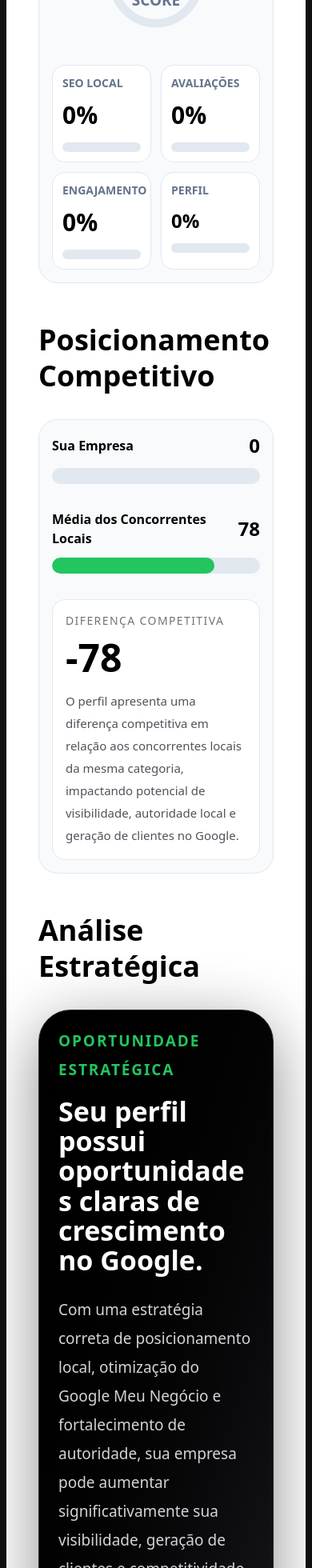
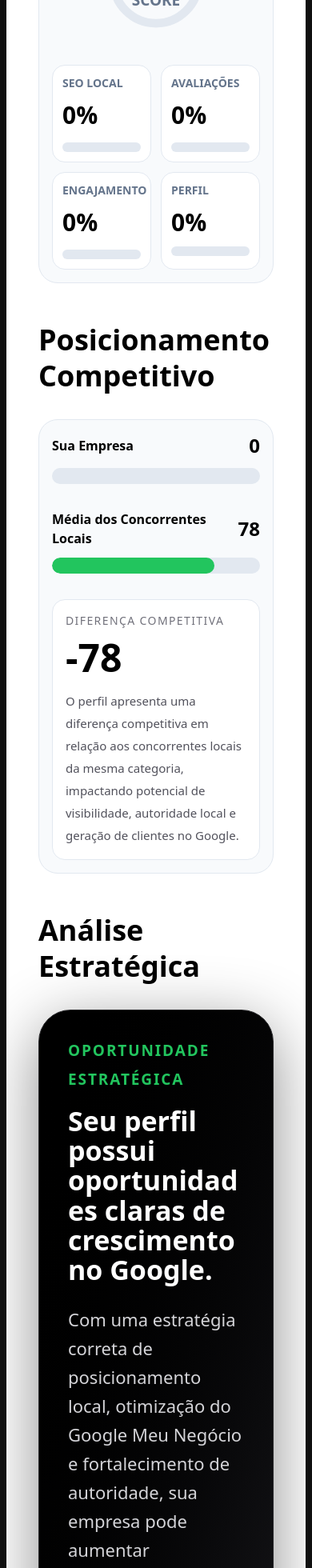
Before and after one commit to patrickvelho94/gmn-laudos, a Next.js app: page /laudo in a window 390 px wide. Shown: the part 1193-3153 px from the top of the page at 80% size. Built offline with nearby package versions, Linux system fonts and the light colour scheme.

Commit message:
ajuste fino pdf android

```diff
--- a/app/laudo/page.tsx
+++ b/app/laudo/page.tsx
@@ -61,7 +61,7 @@ const perfilScore =
   const progress = circumference - (score / 100) * circumference;
 
   return (
-<main className="print-container bg-[#111111] min-h-[75vh] p-2 md:p-10 pt-0 print:scale-[1.35] print:origin-top">
+<main className="print-container bg-[#111111] min-h-[75vh] p-2 md:p-10 pt-0 print:scale-[1.18] print:origin-top">
 
       <div className="w-full max-w-none mx-auto px-0 md:px-6">
 
@@ -312,7 +312,7 @@ const perfilScore =
       PERFIL
     </p>
 
-    <h3 className="text-2xl md:text-3xl font-black mb-3">
+    <h3 className="text-3xl md:text-5xl font-black mb-3">
       {perfilScore}%
     </h3>
 
@@ -550,7 +550,7 @@ else if (secaoAtual.includes("PRIORIDADES")) {
 {/* CTA FINAL */}
 <div className="pdf-section mt-8 print-break-inside-avoid">
 
-<div className="bg-gradient-to-br from-black to-zinc-900 text-white rounded-[40px] border border-zinc-800 shadow-[0_20px_80px_rgba(0,0,0,0.45)] p-5 md:p-10 w-full overflow-hidden break-inside-avoid">
+<div className="bg-gradient-to-br from-black to-zinc-900 text-white rounded-[40px] border border-zinc-800 shadow-[0_20px_80px_rgba(0,0,0,0.45)] p-8 md:p-12 w-full overflow-hidden break-inside-avoid">
      <div className="w-full max-w-full mx-auto px-1 md:px-6">
 
       <p className="text-[#22c55e] uppercase tracking-widest font-bold mb-4">
@@ -561,7 +561,7 @@ else if (secaoAtual.includes("PRIORIDADES")) {
         Seu perfil possui oportunidades claras de crescimento no Google.
       </h2>
 
-      <p className="text-zinc-300 text-[19px] md:text-3xl leading-9 md:leading-[52px] mb-10 break-words max-w-[1100px]">
+      <p className="text-zinc-300 text-[22px] md:text-3xl leading-9 md:leading-[52px] mb-10 break-words max-w-[1100px]">
         Com uma estratégia correta de posicionamento local,
         otimização do Google Meu Negócio e fortalecimento de autoridade,
         sua empresa pode aumentar significativamente sua visibilidade,
```
